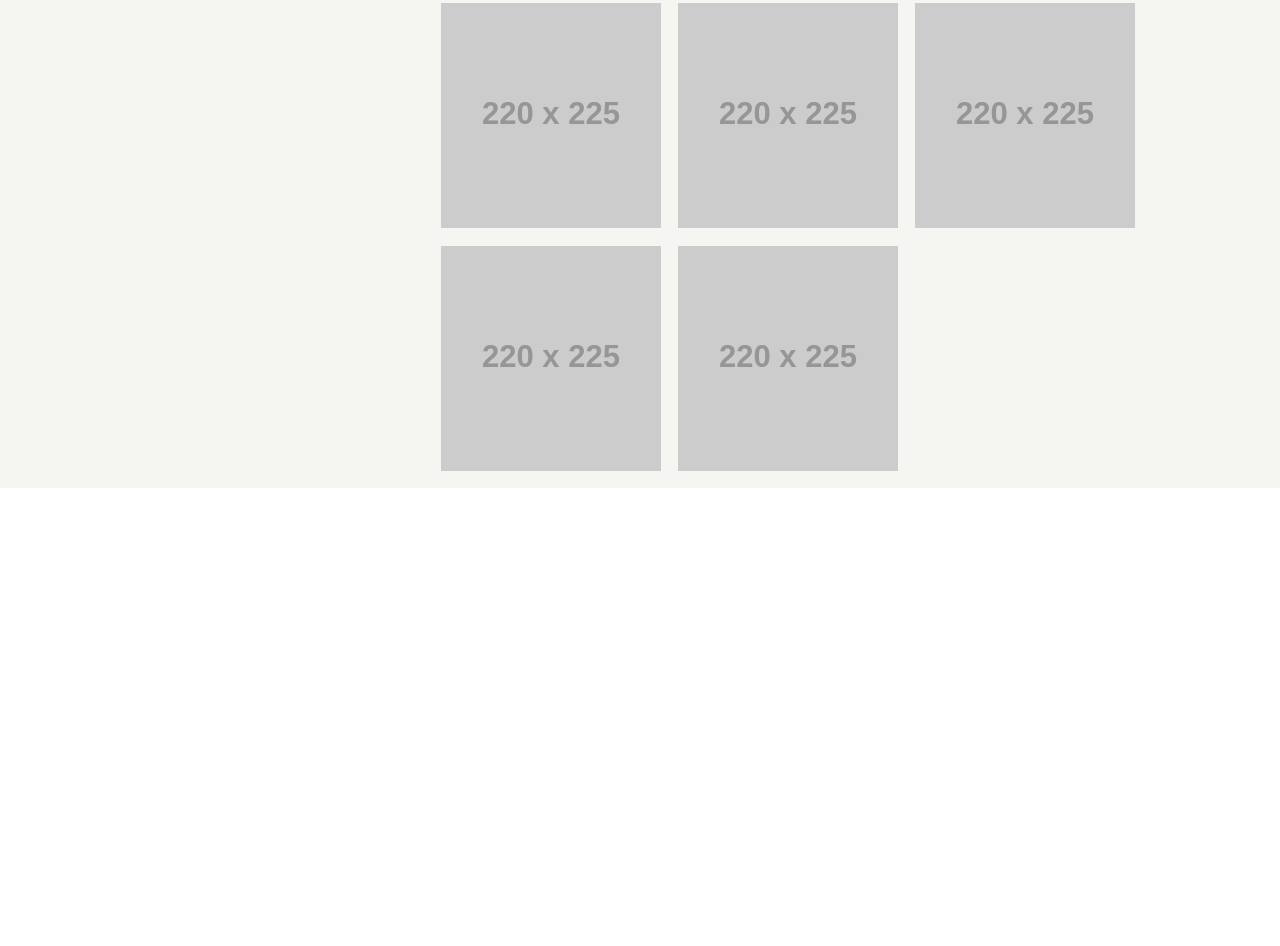
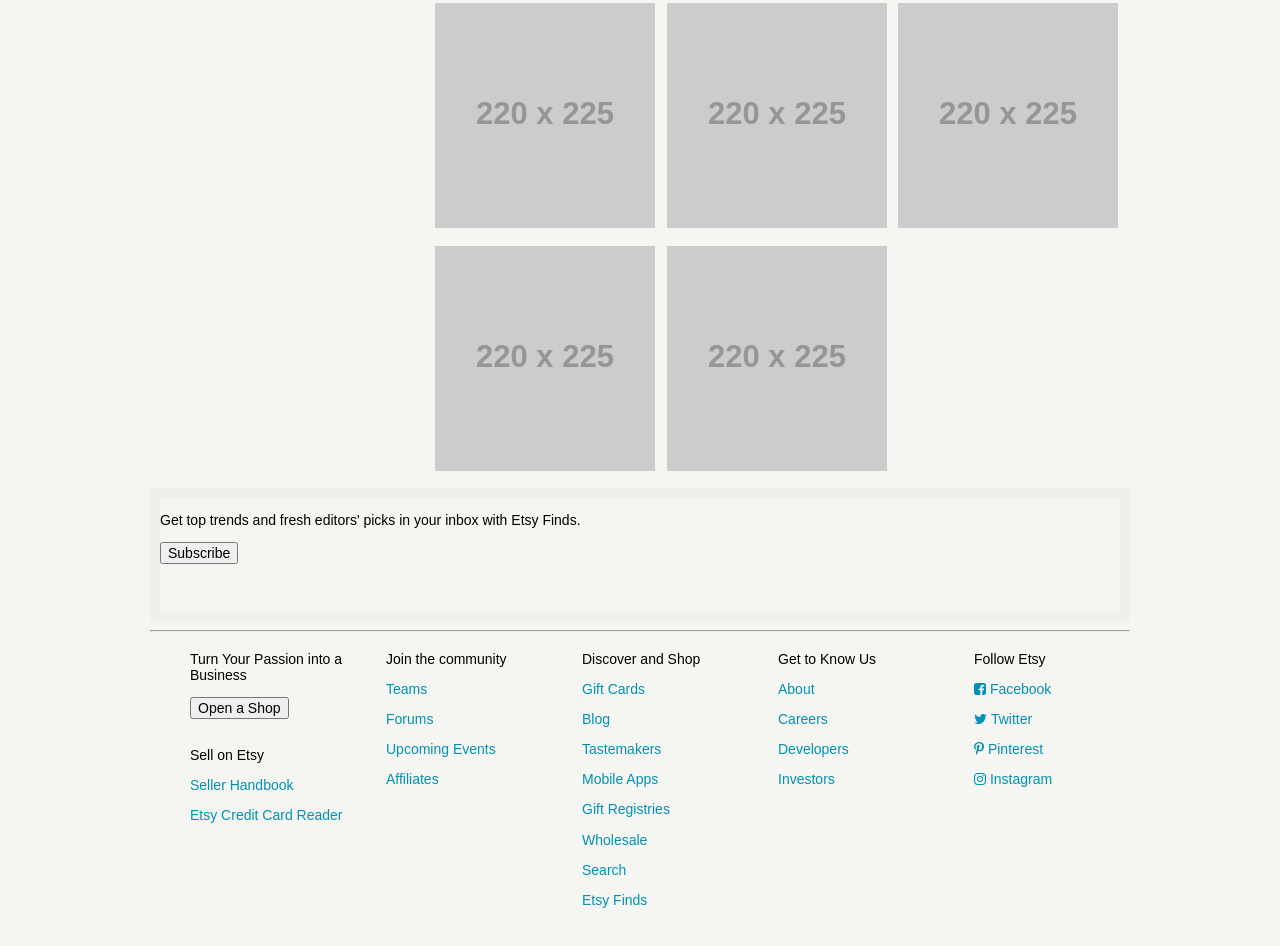
Before and after one commit to schnetthappens/3.4-etsy-recreation, a plain HTML site: page index.html in a window 1280 px wide. Shown: the part 920-1866 px from the top of the page. Before the commit the page ends 1408 px from the top, so only its background shows below. Drawn offline with nearby package versions, Linux system fonts and the light colour scheme; placeholder pictures from the web are drawn by us.

Commit message:
Add subscribe and all footer links

```diff
--- a/index.html
+++ b/index.html
@@ -96,12 +96,83 @@
     </div>
 
 
-    <footer class="page-footer">
-      <section class="subscribe"></section>
-      <section class="footer-links"></section>
-      <section class="locale-info"></section>
-      <section class="legal-info"></section>
-    </footer>
+      <footer class="footer-element">
+        <div class="footer-content">
+          <section class="subscribe">
+            <p>Get top trends and fresh editors' picks in your inbox with Etsy Finds.</p>
+            <button class="subscribe-button">Subscribe</button>
+          </section>
+          <section class="footer-links">
+            <ul class="links start-business">
+              <li>
+                <p>Turn Your Passion into a Business</p>
+                <button class="open-shop-btn">Open a Shop</button>
+              </li>
+              <li class="sell-etsy">
+                <p>Sell on Etsy</p>
+                <a href="#">Seller Handbook</a>
+                <a href="#">Etsy Credit Card Reader</a>
+              </li>
+            </ul>
+            <ul class="links join-community">
+              <li>
+                <p>Join the community</p>
+                <a href="#">Teams</a>
+                <a href="#">Forums</a>
+                <a href="#">Upcoming Events</a>
+                <a href="#">Affiliates</a>
+              </li>
+            </ul>
+            <ul class="links discover-shop">
+              <li>
+                <p>Discover and Shop</p>
+                <a href="#">Gift Cards</a>
+                <a href="#">Blog</a>
+                <a href="#">Tastemakers</a>
+                <a href="#">Mobile Apps</a>
+                <a href="#">Gift Registries</a>
+                <a href="#">Wholesale</a>
+                <a href="#">Search</a>
+                <a href="#">Etsy Finds</a>
+              </li>
+            </ul>
+            <ul class="links get-to-know">
+              <li>
+                <p>Get to Know Us</p>
+                <a href="#">About</a>
+                <a href="#">Careers</a>
+                <a href="#">Developers</a>
+                <a href="#">Investors</a>
+              </li>
+            </ul>
+            <ul class="links follow-etsy">
+              <li>
+                <p>Follow Etsy</p>
+              <li class="facebook">
+                <i class="fa fa-facebook-square"></i>
+                <a href="#">Facebook</a>
+              </li>
+              <li class="twitter">
+                <i class="fa fa-twitter"></i>
+                <a href="#">Twitter</a>
+              </li>
+              <li class="pinterest">
+                <i class="fa fa-pinterest-p"></i>
+                <a href="#">Pinterest</a>
+              </li>
+              <li class="instagram">
+                <i class="fa fa-instagram"></i>
+                <a href="#">Instagram</a>
+              </li>
+            </ul>
+          </section>
+          <hr>
+          <section class="locale-info"></section>
+          <section class="legal-info"></section>
+        </div>
+      </footer>
+
+
 
 
 
--- a/scss/main.scss
+++ b/scss/main.scss
@@ -1,10 +1,12 @@
 $visual-grid: true;
 $border-box-sizing: true;
+$gutter: 0em;
 
 
 @import '../bower_components/bourbon/app/assets/stylesheets/bourbon';
 @import '../bower_components/neat/app/assets/stylesheets/neat';
 @import 'header.scss';
+@import 'footer.scss';
 
 
 body {
@@ -49,6 +51,8 @@ body {
 
   .main-container {
     background-color: #F5F5F1;
+    bottom-border: 1px solid #F5F5F1;
+
   }
 
     .main-container-wrapper {
@@ -80,3 +84,15 @@ body {
             display: inline-block;
             margin-bottom: 1.5em;
           }
+
+
+    .footer-element {
+      height: 565px;
+      background-color: #F5F5F1;
+    }
+
+
+      .footer-content {
+        @include outer-container(980px);
+
+      }
```
Also changed, not shown: css/main.css.
